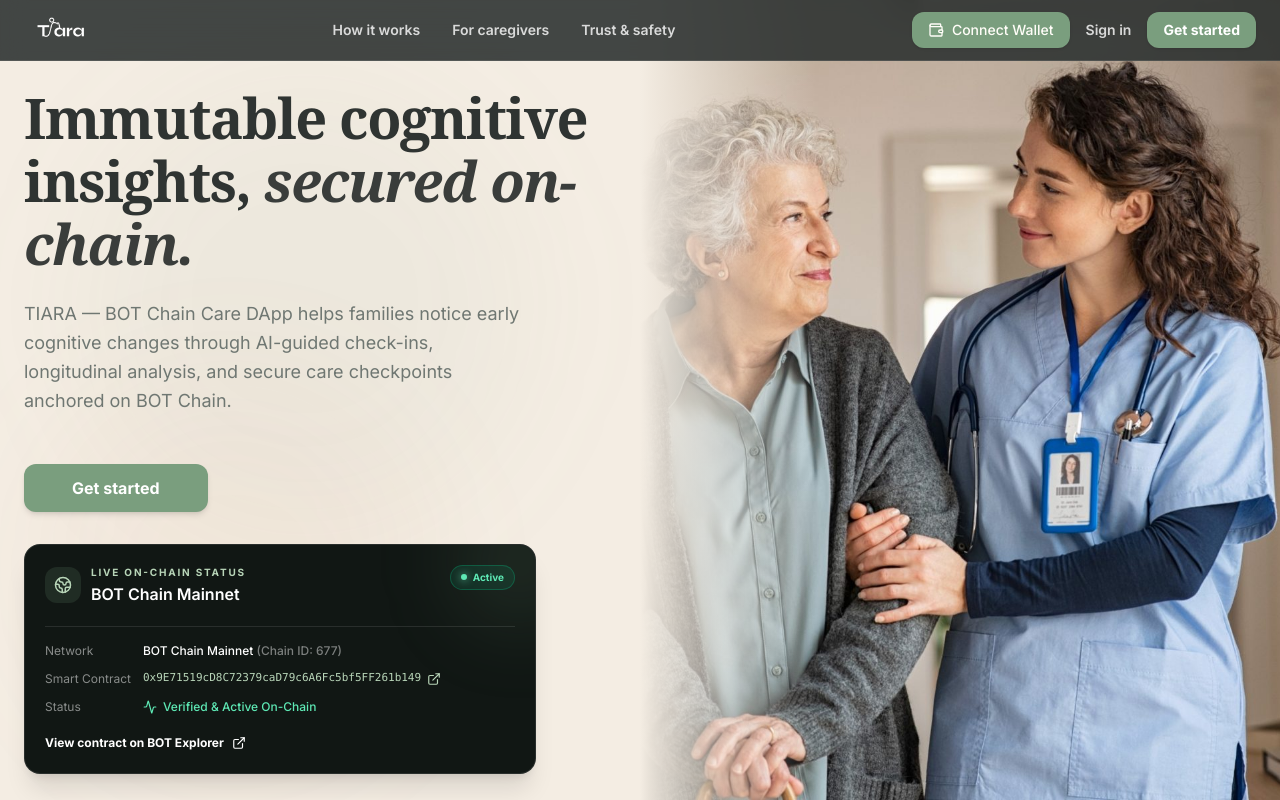
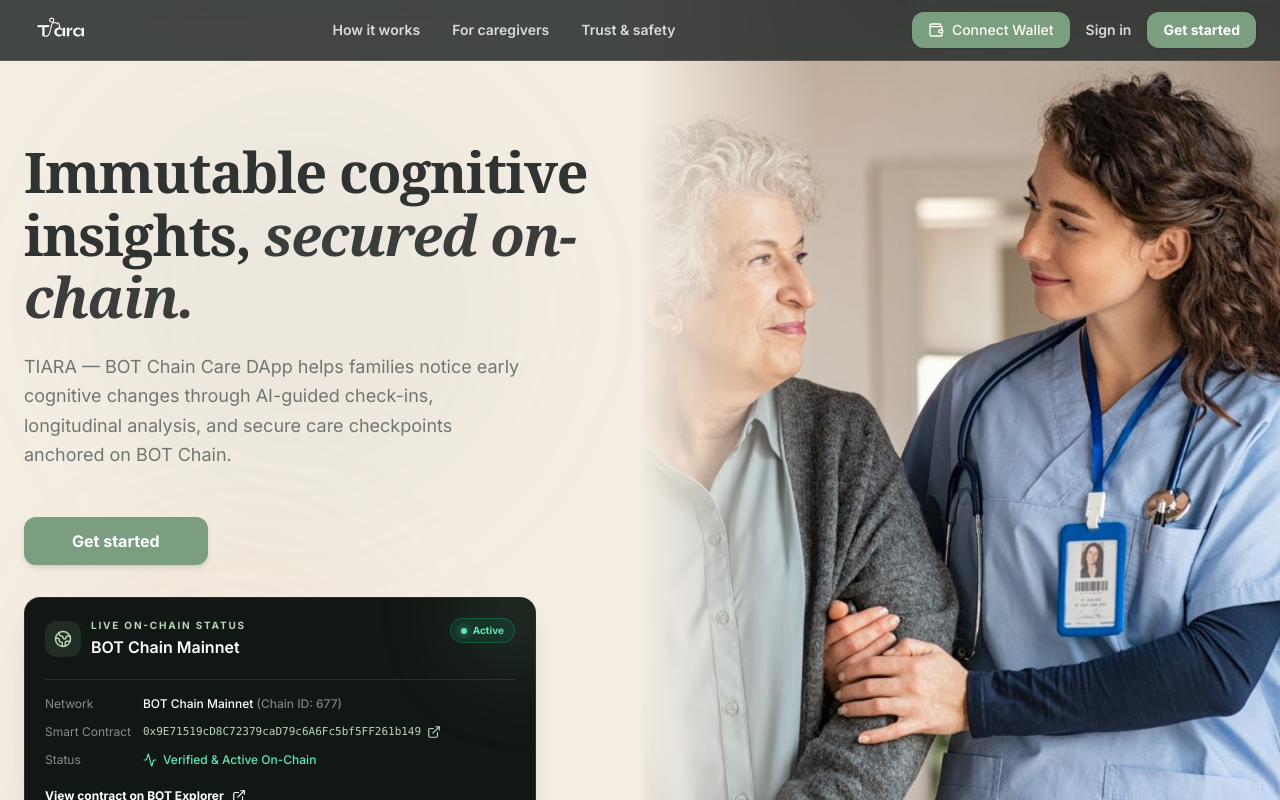
Before and after one commit to narazla/TIARA-BOTChain, a Next.js app in the folder frontend/: page / in a window 1280 px wide. Shown: the top 800 px of the page. Built offline with nearby package versions, Linux system fonts and the light colour scheme; no server answers.

Commit message:
fix: prevent landing hero clipping

```diff
--- a/frontend/app/page.tsx
+++ b/frontend/app/page.tsx
@@ -4,7 +4,6 @@
 import Link from "next/link";
 import { motion, AnimatePresence } from "framer-motion";
 import { ConnectWallet } from "@/components/shared/ConnectWallet";
-import Footer from "@/components/shared/Footer";
 import { LiveOnChainStatus } from "@/components/shared/LiveOnChainStatus";
 import {
   Shield,
@@ -88,7 +87,7 @@
       </nav>
 
       {/* ── Hero ─────────────────────────────────────────────── */}
-      <section className="min-h-screen lg:h-screen pt-[60px] relative overflow-hidden bg-secondary flex items-center">
+      <section className="min-h-screen lg:min-h-[calc(100vh-60px)] pt-[60px] pb-12 relative overflow-hidden bg-secondary flex items-center">
         {/* Soft background orbs */}
         <div className="absolute top-20 left-20 w-[450px] h-[450px] bg-primary/5 rounded-full blur-3xl pointer-events-none" />
         <div className="absolute bottom-10 left-10 w-96 h-96 bg-terracotta/5 rounded-full blur-3xl pointer-events-none" />
@@ -403,8 +402,6 @@
         </motion.div>
       </section>
 
-      <Footer />
-
     </div>
   );
 }
```
